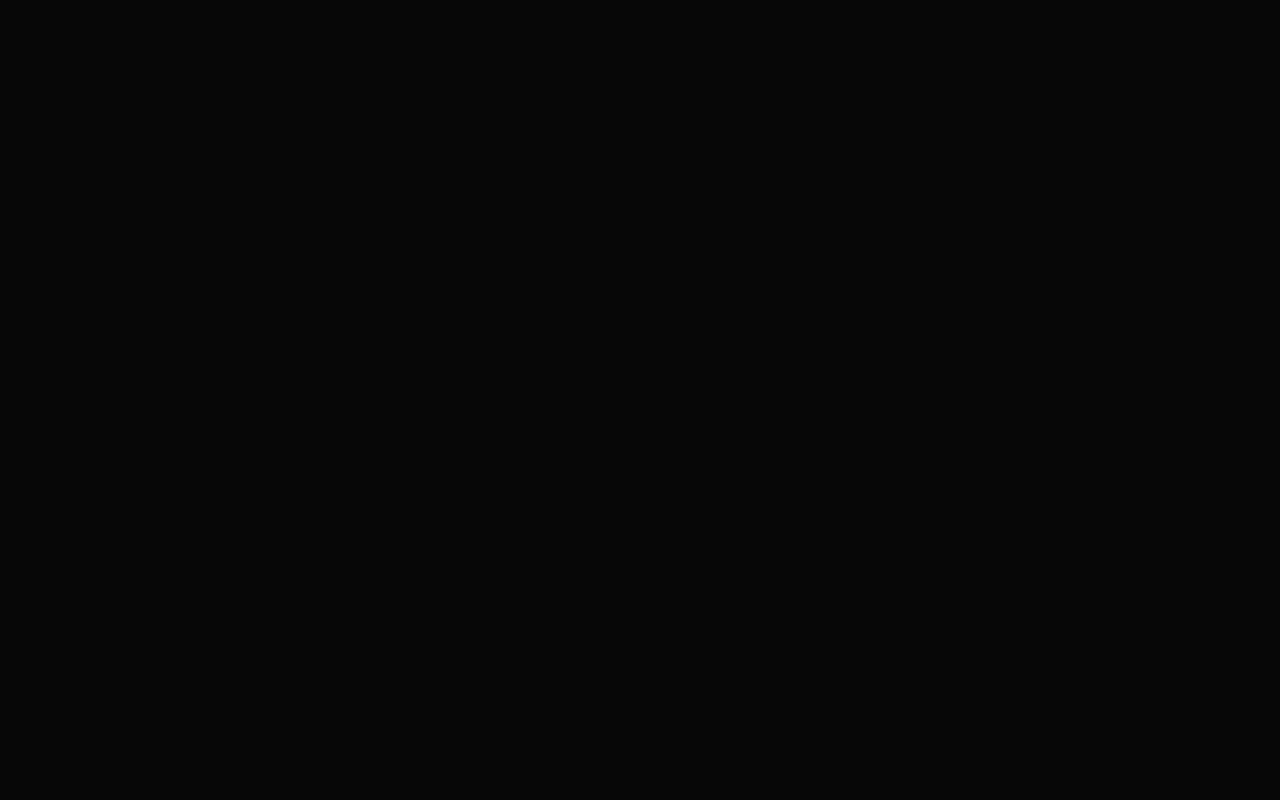
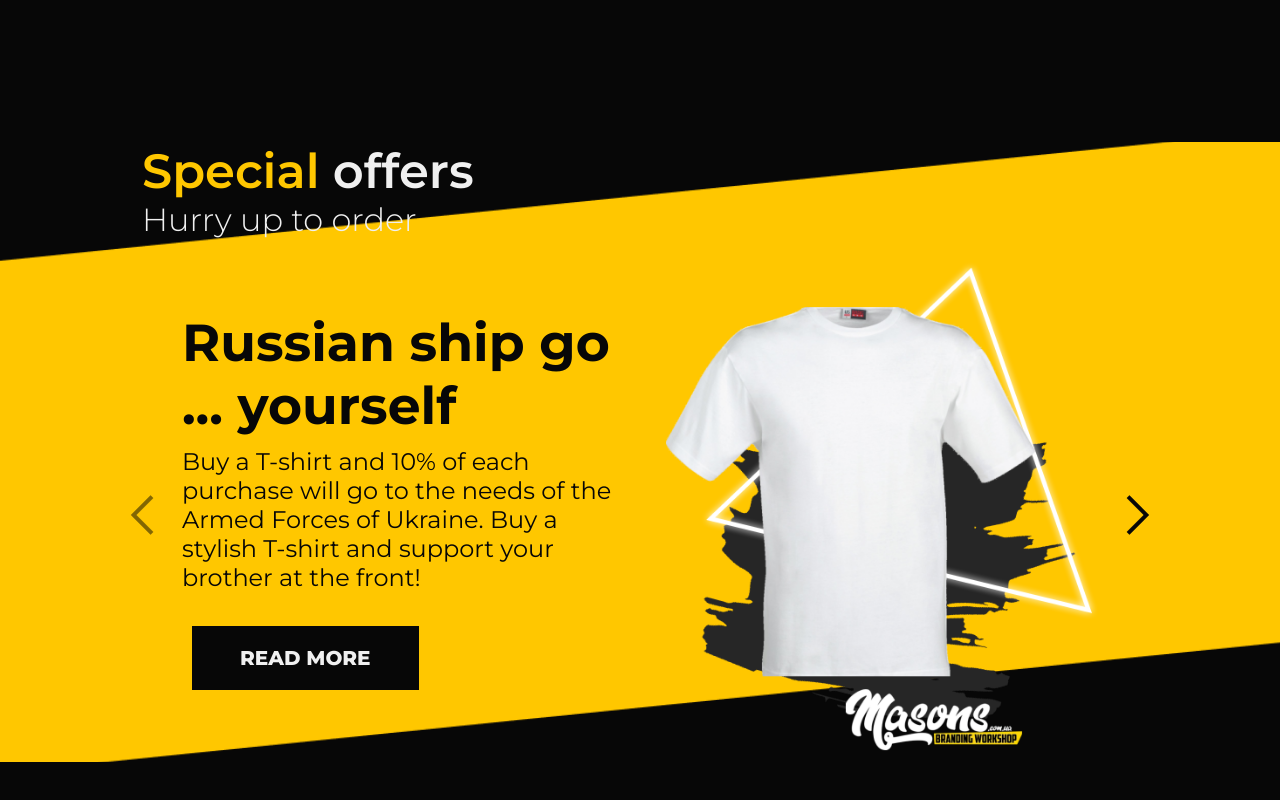
Before and after one commit to Studiya/masons-branding, a Vue app: page / in a window 1280 px wide. Shown: the part 2684-3484 px from the top of the page. Before the commit the page ends 2826 px from the top, so only its background shows below. Built offline with nearby package versions, Linux system fonts and the light colour scheme.

Commit message:
special offers section adapt

```diff
--- a/src/assets/styles/_base.scss
+++ b/src/assets/styles/_base.scss
@@ -66,6 +66,7 @@ h2 {
 
   @media screen and (max-width: $bp-tablet) {
     font-size: 50px;
+    text-align: center;
   }
 
   @media screen and (max-width: $bp-mobile) {
@@ -80,6 +81,7 @@ h3 {
 
   @media screen and (max-width: $bp-tablet) {
     font-size: 42px;
+    text-align: center;
   }
 
   @media screen and (max-width: $bp-mobile) {
@@ -94,6 +96,7 @@ h3 {
 
   @media screen and (max-width: $bp-tablet) {
     font-size: 24px;
+    text-align: center;
   }
 
   @media screen and (max-width: $bp-mobile) {
--- a/src/assets/styles/utils/_carousel.scss
+++ b/src/assets/styles/utils/_carousel.scss
@@ -48,17 +48,25 @@
   .carousel__next {
     display: block;
     &:before {
-      border-left: 2px solid var(--color-black);
-      border-top: 2px solid var(--color-black);
+      border-left: 4px solid var(--color-black);
+      border-top: 4px solid var(--color-black);
     }
   }
 
   .carousel__prev {
     left: -60px !important;
+
+    @media screen and (max-width: $bp-large) {
+      left: -5px !important;
+    }
   }
 
   .carousel__next {
     right: -60px !important;
+
+    @media screen and (max-width: $bp-large) {
+      right: -5px !important;
+    }
   }
 }
 
@@ -105,10 +113,10 @@
   }
 
   .carousel__next {
-    right: calc(-43px) !important;
+    right: -43px !important;
 
     @media screen and (max-width: $bp-mobile) {
-      right: calc(-5px) !important;
+      right: -5px !important;
     }
   }
 }
--- a/src/components/sections/SpecialOffersSection.vue
+++ b/src/components/sections/SpecialOffersSection.vue
@@ -5,16 +5,23 @@
         <h3 class="special-offers__title"><span class="accent">Special</span> offers</h3>
         <p class="special-offers__subtitle subtitle">Hurry up to order</p>
         <Carousel class="special-offers__carousel" v-bind="settings">
-          <Slide class="special-offers__slide" v-for="item in offersList" :key="item.id">
+          <Slide v-for="item in offersList" :key="item.id">
+            <div class="special-offers__slide">
               <div class="special-offers__slide-descr">
                 <h4 class="special-offers__slide-title">{{ item.title }}</h4>
                 <p class="special-offers__slide-text">{{ item.text }}</p>
-              <a class="special-offers__slide-btn btn btn_black" :href="item.href" target="_blank">
+                <a
+                  class="special-offers__slide-btn btn btn_black"
+                  :href="item.href"
+                  target="_blank"
+                >
                   Read more
                 </a>
               </div>
-            <img class="special-offers__slide-img" :src="item.imgSrc" :alt="item.imgAlt"
-          /></Slide>
+              <div class="special-offers__slide-img">
+                <img :src="item.imgSrc" :alt="item.imgAlt" />
+              </div></div
+          ></Slide>
           <template #addons>
             <Navigation />
           </template>
@@ -65,6 +72,14 @@ const offersList = [
 .special-offers {
   margin-bottom: 150px;
 
+  @media screen and (max-width: $bp-medium) {
+    margin-bottom: 100px;
+  }
+
+  @media screen and (max-width: $bp-tablet) {
+    margin-bottom: 56px;
+  }
+
   .wrapper {
     max-width: 1440px;
     @include backgroundImg(
@@ -73,11 +88,19 @@ const offersList = [
       100% 600px,
       no-repeat
     );
+
+    @media screen and (max-width: $bp-large) {
+      background-size: 120%;
+    }
   }
 
   &__inner {
     max-width: 1056px;
     margin: 0 auto;
+
+    @media screen and (max-width: $bp-large) {
+      padding: 0 30px;
+    }
   }
 
   &__subtitle {
@@ -85,20 +108,36 @@ const offersList = [
   }
 
   &__slide {
+    @include flex(flex, row, center, center, nowrap, 24px);
     text-align: left;
-    gap: 24px;
+
+    @media screen and (max-width: $bp-large) {
+      padding: 0 40px;
+    }
+
+    &-descr {
+      flex-basis: calc((100% - 24px) / 2);
+    }
 
     &-title {
       color: var(--color-black);
       font-size: 52px;
       font-weight: 700;
       margin-bottom: 10px;
+
+      @media screen and (max-width: $bp-medium) {
+        font-size: 40px;
+      }
     }
 
     &-text {
       color: var(--color-black);
       font-size: 24px;
       margin-bottom: 34px;
+
+      @media screen and (max-width: $bp-medium) {
+        font-size: 20px;
+      }
     }
 
     &-btn {
@@ -108,7 +147,8 @@ const offersList = [
     }
 
     &-img {
-      width: 511px;
+      max-width: 511px;
+      flex-basis: calc((100% - 24px) / 2);
     }
   }
 }
--- a/src/views/HomeView.vue
+++ b/src/views/HomeView.vue
@@ -3,8 +3,8 @@
     <HeroSection />
     <ServicesSection />
     <ExamplesSection />
-    <!-- <SpecialOffersSection />
-    <TopSalesSection />
+    <SpecialOffersSection />
+    <!-- <TopSalesSection />
     <CatalogSection />
     <FeedbackSection />
     <MainVideoSection />
```
Lines whose indentation alone changed are shown as unchanged.
